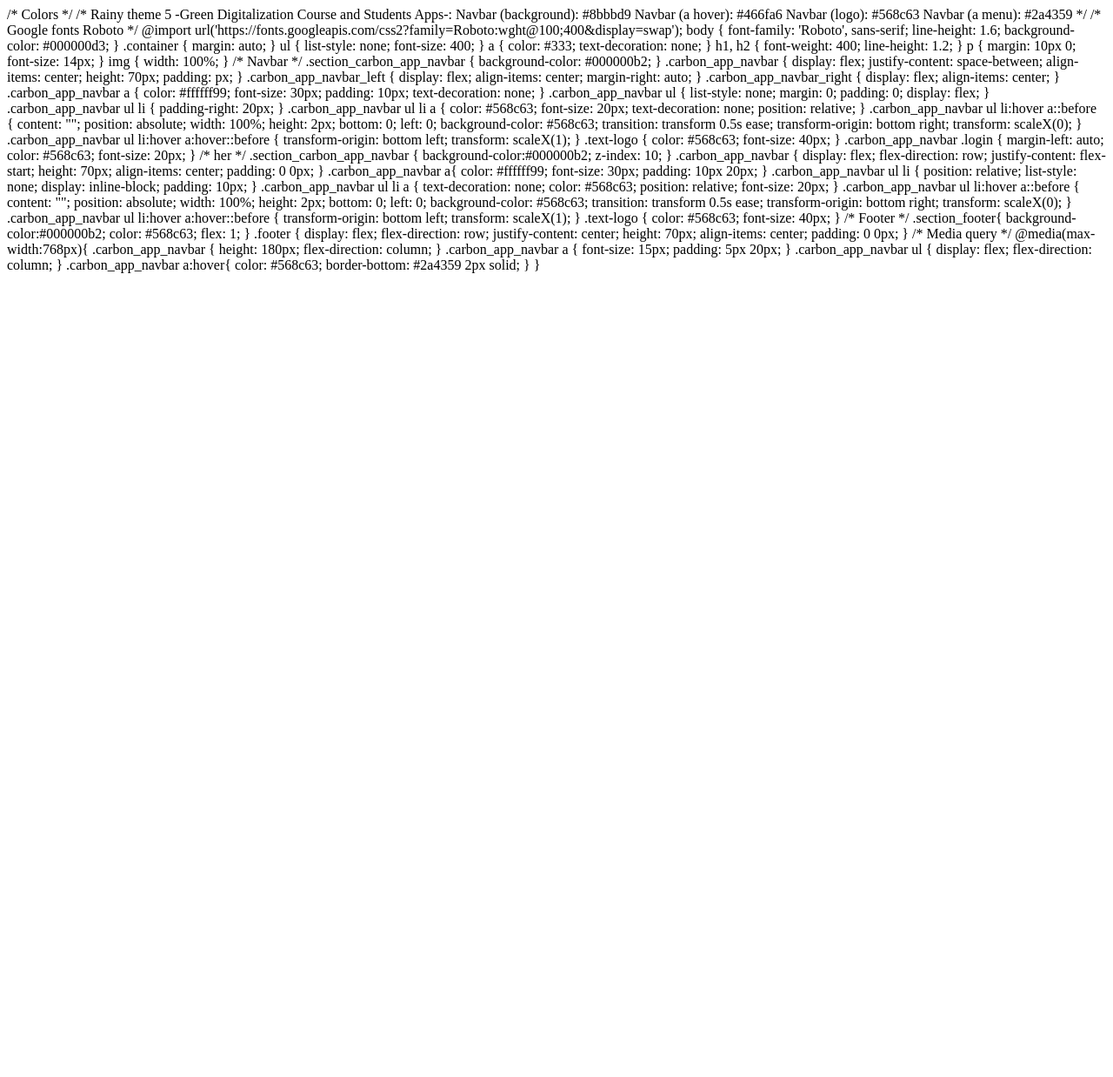
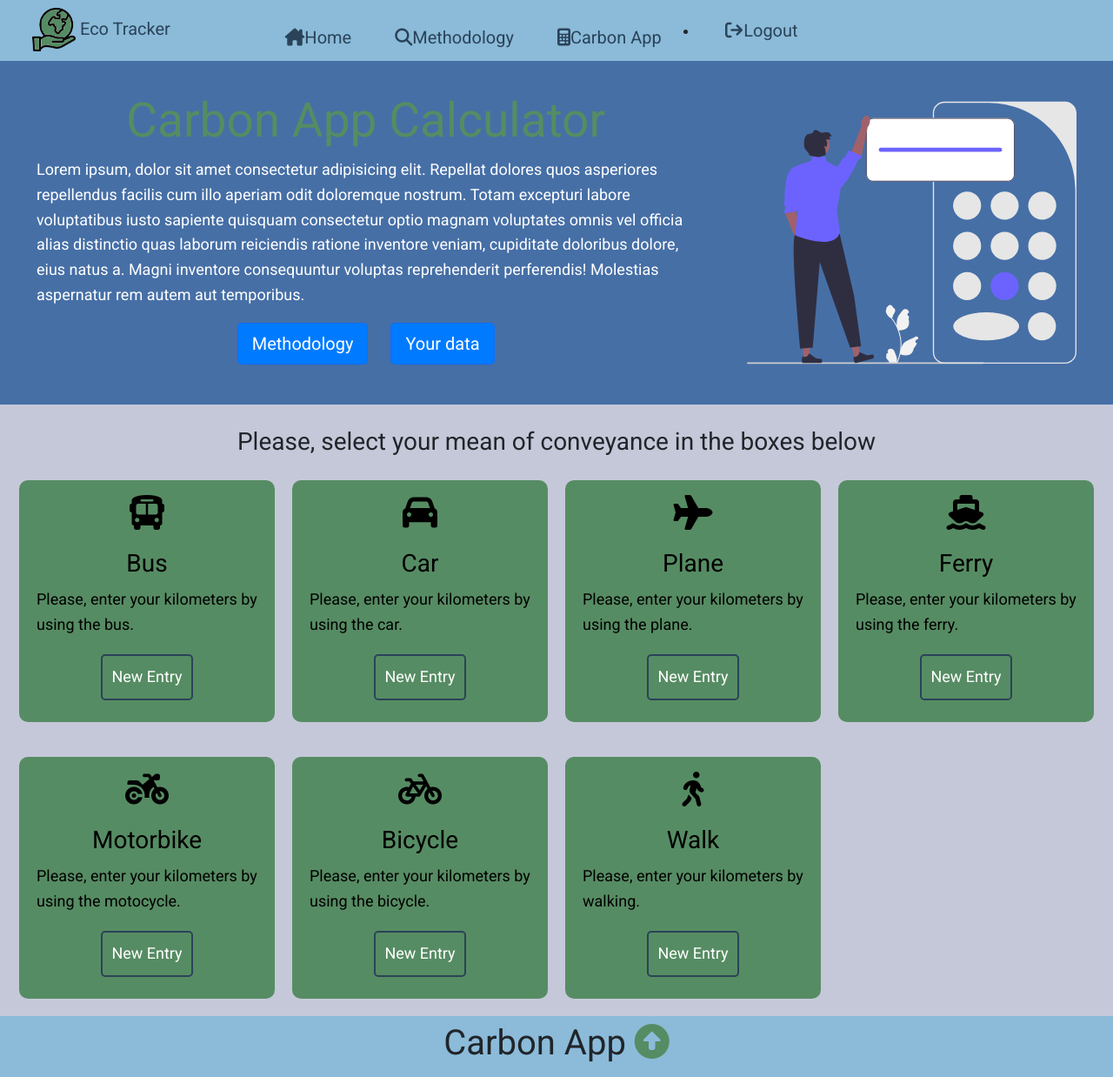
Before and after one commit to matiashaffen/carbon_app_2024_AWS, a Flask app: page /carbon_app in a window 1280 px wide. Shown: the whole page at 87% size. Before the commit the page ends 314 px from the top, so only its background shows below. Run offline with Flask 2, Linux system fonts and the light colour scheme; the visitor is signed in with stand-in values (Sample User, id 1); some libraries are stand-ins or nearby versions.

Commit message:
Update layout.html

```diff
--- a/capp/templates/layout.html
+++ b/capp/templates/layout.html
@@ -1,211 +1,132 @@
-/* Colors */
-/* Rainy theme 5 -Green Digitalization Course and Students Apps-:
-Navbar (background): #8bbbd9
-Navbar (a hover): #466fa6
-Navbar (logo): #568c63
-Navbar (a menu): #2a4359
-*/
+<!DOCTYPE html>
+<html>
+    <head>
+      <!-- Font Awesome code -->
+      <link rel="stylesheet" href="https://cdnjs.cloudflare.com/ajax/libs/font-awesome/6.2.1/css/all.min.css" integrity="sha512-MV7K8+y+gLIBoVD59lQIYicR65iaqukzvf/nwasF0nqhPay5w/9lJmVM2hMDcnK1OnMGCdVK+iQrJ7lzPJQd1w==" crossorigin="anonymous" referrerpolicy="no-referrer" />
 
-/* Google fonts Roboto  */
-@import url('https://fonts.googleapis.com/css2?family=Roboto:wght@100;400&display=swap');
+      <!--Import the Bootstrap CSS file:-->
+      <link
+      href="https://cdn.jsdelivr.net/npm/bootstrap@5.0.1/dist/css/bootstrap.min.css"
+      rel="stylesheet"
+      integrity="sha384-+0n0xVW2eSR5OomGNYDnhzAbDsOXxcvSN1TPprVMTNDbiYZCxYbOOl7+AMvyTG2x"
+      crossorigin="anonymous"
+      />
+      <link
+        rel="stylesheet"
+        href="https://cdn.jsdelivr.net/npm/bootstrap-icons@1.3.0/font/bootstrap-icons.css"
+      />
+
+      <!-- Matjax -->
+      <script src="https://polyfill.io/v3/polyfill.min.js?features=es6"></script>
+      <script id="MathJax-script" async src="https://cdn.jsdelivr.net/npm/mathjax@3/es5/tex-mml-chtml.js"></script>
 
 
-
-body {
-  font-family: 'Roboto', sans-serif;
-  line-height: 1.6;
-  background-color: #000000d3;
-}
-
-.container {
-  margin: auto;
-}
-
-ul {
-  list-style: none;
-  font-size: 400;
-}
-a {
-  color: #333;
-  text-decoration: none;
-}
-h1, h2 {
-  font-weight: 400;
-  line-height: 1.2;
-}
-p {
-  margin: 10px 0;
-  font-size: 14px;
-}
-img {
-  width: 100%;
-}
-
-/* Navbar  */
-.section_carbon_app_navbar {
-  background-color: #000000b2;
-}
-
-.carbon_app_navbar {
-  display: flex;
-  justify-content: space-between;
-  align-items: center;
-  height: 70px;
-  padding: px;
-}
-
-.carbon_app_navbar_left {
-  display: flex;
-  align-items: center;
-  margin-right: auto;
-}
-
-.carbon_app_navbar_right {
-  display: flex;
-  align-items: center;
-}
-
-.carbon_app_navbar a {
-  color: #ffffff99;
-  font-size: 30px;
-  padding: 10px;
-  text-decoration: none;
-}
-
-.carbon_app_navbar ul {
-  list-style: none;
-  margin: 0;
-  padding: 0;
-  display: flex;
-}
-
-.carbon_app_navbar ul li {
-  padding-right: 20px;
-}
-
-.carbon_app_navbar ul li a {
-  color: #568c63;
-  font-size: 20px;
-  text-decoration: none;
-  position: relative;
-}
-
-.carbon_app_navbar ul li:hover a::before {
-  content: "";
-  position: absolute;
-  width: 100%;
-  height: 2px;
-  bottom: 0;
-  left: 0;
-  background-color: #568c63;
-  transition: transform 0.5s ease;
-  transform-origin: bottom right;
-  transform: scaleX(0);
-}
-
-.carbon_app_navbar ul li:hover a:hover::before {
-  transform-origin: bottom left;
-  transform: scaleX(1);
-}
-
-.text-logo {
-  color: #568c63;
-  font-size: 40px;
-}
-
-.carbon_app_navbar .login {
-  margin-left: auto;
-  color: #568c63;
-  font-size: 20px;
-}
-
-/* her */
-.section_carbon_app_navbar {
-  background-color:#000000b2;
-  z-index: 10;
-}
-.carbon_app_navbar {
-  display: flex;
-  flex-direction: row;
-  justify-content: flex-start;
-  height: 70px;
-  align-items: center;
-  padding: 0 0px;
-}
-.carbon_app_navbar a{
-  color: #ffffff99;
-  font-size: 30px;
-  padding: 10px 20px;
-}
-
-.carbon_app_navbar ul li {
-  position: relative;
-  list-style: none;
-  display: inline-block;
-  padding: 10px;
-}
-
-.carbon_app_navbar ul li a {
-  text-decoration: none;
-  color: #568c63;
-  position: relative;
-  font-size: 20px;
-}
-
-.carbon_app_navbar ul li:hover a::before {
-  content: "";
-  position: absolute;
-  width: 100%;
-  height: 2px;
-  bottom: 0;
-  left: 0;
-  background-color: #568c63;
-  transition: transform 0.5s ease;
-  transform-origin: bottom right;
-  transform: scaleX(0);
-}
-
-.carbon_app_navbar ul li:hover a:hover::before {
-  transform-origin: bottom left;
-  transform: scaleX(1);
-}
-
-.text-logo {
-  color: #568c63;
-  font-size: 40px;
-}
-/* Footer  */
-.section_footer{
-  background-color:#000000b2;
-  color: #568c63;
-  flex: 1;
-}
-.footer {
-  display: flex;
-  flex-direction: row;
-  justify-content: center;
-  height: 70px;
-  align-items: center;
-  padding: 0 0px;
-}
+      <!-- CSS code -->
+      <link rel="stylesheet" type="text/css" href="{{ url_for('static', filename='layout.css') }}">
+      <link rel="stylesheet" type="text/css" href="{{ url_for('static', filename='home.css') }}">
+      <link rel="stylesheet" type="text/css" href="{{ url_for('static', filename='methodology.css') }}">
+      <link rel="stylesheet" type="text/css" href="{{ url_for('static', filename='carbon_app.css') }}">
+      <link rel="stylesheet" type="text/css" href="{{ url_for('static', filename='user.css') }}">
 
 
-/* Media query */
-@media(max-width:768px){
-  .carbon_app_navbar {
-    height: 180px;
-    flex-direction: column;
-  }
-  .carbon_app_navbar a {
-    font-size: 15px;
-    padding: 5px 20px;
-  }
-  .carbon_app_navbar ul {
-    display: flex;
-    flex-direction: column;
-  }
-  .carbon_app_navbar a:hover{
-    color: #568c63;
-    border-bottom: #2a4359 2px solid;
-  }
-}
+      <script src="{{ url_for('static', filename='script.js') }}"></script>
+
+      <!-- To activate media queries in devices -->
+      <meta name="viewport" content="user-scalable=yes, width=device-width, initial-scale=1">
+
+      <!--For the plots-->
+      <script src="https://cdn.jsdelivr.net/npm/chart.js@2.8.0"></script>
+      <!-- <script src="https://cdn.jsdelivr.net/npm/chart.js"></script> -->
+
+        {% if title %}
+            <title>{{ title }}</title>
+        {% else %}
+            <title>home</title>
+        {% endif %}
+
+    </head>
+    <body>
+      <section class="section_carbon_app_navbar">
+        <div class="container">
+          <div class="carbon_app_navbar">
+            <h1 class="logo"><a href="{{url_for('home.home_home')}}">
+              <img src="static/icons/ecologo.png" style=" width:50px;"> Eco </span>Tracker
+            </h1>
+            {% if current_user.is_authenticated %}
+          <div class="carbon_app_navbar_left">
+          </a>
+            <nav>
+              <ul>
+                  <li>
+                      <a href="{{url_for('home.home_home')}}"><i class="fa-solid fa-house-chimney"></i><space>Home</i></a>
+                  </li>
+                  <li>
+                      <a href="{{url_for('methodology.methodology_home')}}"><i class="fa-solid fa-magnifying-glass"></i><space>Methodology</a>
+                  </li>
+                  <li>
+                      <a href="{{url_for('carbon_app.carbon_app_home')}}"><i class="fa-solid fa-calculator"></i>Carbon App</a>
+                  </li>
+          </div>
+          <div class="carbon_app_navbar_right">
+                  <li>
+                    <a href="{{url_for('users.logout')}}"class="login"><i class="fa-solid fa-arrow-right-from-bracket"></i>Logout</a>
+                  </li>
+          </div>
+                </ul>
+              {% else %}
+              <div class="carbon_app_navbar_left">
+              </a>
+              <nav>
+                <ul>
+                    <li>
+                      <a href="{{url_for('home.home_home')}}"><i class="fa-solid fa-house-chimney"></i><space>Home</i></a>
+                    </li>
+                    <li>
+                      <a href="{{url_for('methodology.methodology_home')}}"><i class="fa-solid fa-magnifying-glass"></i><space>Methodology</a>
+                    </li>
+                    <li>
+                      <a href="{{url_for('carbon_app.carbon_app_home')}}"><i class="fa-solid fa-calculator"></i>Carbon App</a>
+                    </li>
+                  </div>
+                  <div class="carbon_app_navbar_right">
+                    <li>
+                      <a href="{{url_for('users.login')}}" class="login"><i class="fa-solid fa-arrow-right-from-bracket"></i> Log in</a>
+                    </li>
+                </ul>
+              </nav>
+              {% endif %}
+          </div>
+        </div>
+      </section>
+
+      {% block content %} {% endblock %}
+
+      <section class="section_footer">
+        <div class="container">
+          <div class="footer">
+            <h1>
+              Carbon App
+              <a href="#">
+                <i class="fa-solid fa-circle-up" style="color: #568c63"></i>
+              </a>
+            </h1>
+          </div>
+        </div>
+      </section>
+
+        <!-- Bootstrap -->
+        <!-- Question Accordion -->
+        <script
+          src="https://cdn.jsdelivr.net/npm/bootstrap@5.0.1/dist/js/bootstrap.bundle.min.js"
+          integrity="sha384-gtEjrD/SeCtmISkJkNUaaKMoLD0//ElJ19smozuHV6z3Iehds+3Ulb9Bn9Plx0x4"
+          crossorigin="anonymous"
+        ></script>
+
+        <!-- Optional JavaScript -->
+        <!-- jQuery first, then Popper.js, then Bootstrap JS -->
+        <script src="https://code.jquery.com/jquery-3.3.1.slim.min.js" integrity="sha384-q8i/X+965DzO0rT7abK41JStQIAqVgRVzpbzo5smXKp4YfRvH+8abtTE1Pi6jizo" crossorigin="anonymous"></script>
+        <script src="https://cdnjs.cloudflare.com/ajax/libs/popper.js/1.14.7/umd/popper.min.js" integrity="sha384-UO2eT0CpHqdSJQ6hJty5KVphtPhzWj9WO1clHTMGa3JDZwrnQq4sF86dIHNDz0W1" crossorigin="anonymous"></script>
+        <script src="https://stackpath.bootstrapcdn.com/bootstrap/4.3.1/js/bootstrap.min.js" integrity="sha384-JjSmVgyd0p3pXB1rRibZUAYoIIy6OrQ6VrjIEaFf/nJGzIxFDsf4x0xIM+B07jRM" crossorigin="anonymous"></script>
+
+    </body>
+</html>
```
